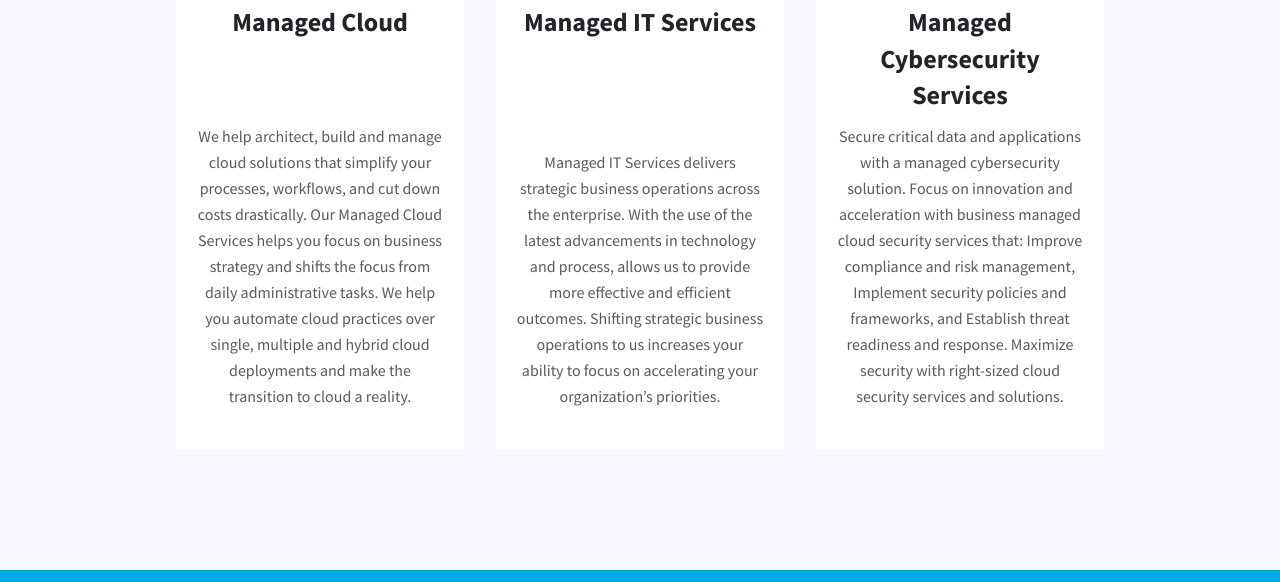
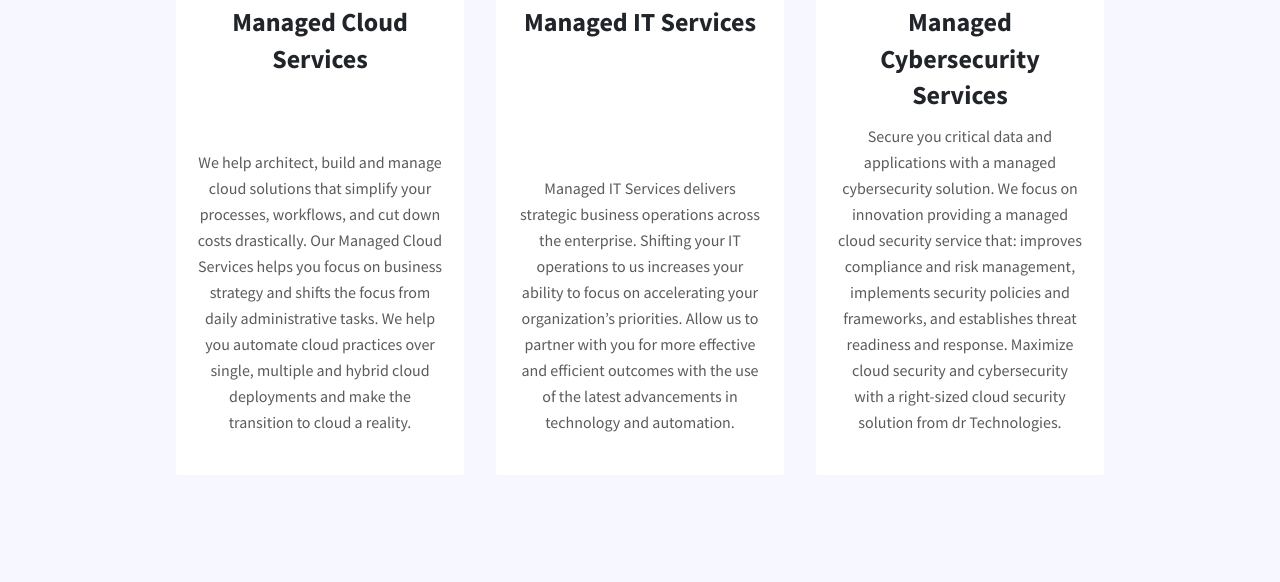
Before and after one commit to dr-tec/www, a plain HTML site: page index.html in a window 1280 px wide. Shown: the part 865-1447 px from the top of the page. Drawn offline with Linux system fonts and the light colour scheme.

Commit message:
commit message

```diff
--- a/index.html
+++ b/index.html
@@ -157,7 +157,7 @@
           <div class="feature-image"><img width="100" height="100" alt=" logo"
               src="/images/Managed%20Cloud.png" /></div>
 
-          <h2 class="feature-title">Managed Cloud</h2>
+          <h2 class="feature-title">Managed Cloud Services</h2>
           <div class="feature-content">
             <p>We help architect, build and manage cloud solutions that simplify your processes, workflows, and cut down costs drastically. Our Managed Cloud Services helps you focus on business strategy and shifts the focus from daily administrative tasks. We help you automate cloud practices over single, multiple and hybrid cloud deployments and make the transition to cloud a reality.</p>
           </div>
@@ -172,7 +172,7 @@
 
           <h2 class="feature-title">Managed IT Services</h2>
           <div class="feature-content">
-            <p>Managed IT Services delivers strategic business operations across the enterprise. With the use of the latest advancements in technology and process, allows us to provide more effective and efficient outcomes. Shifting strategic business operations to us increases your ability to focus on accelerating your organization’s priorities.</p>
+            <p>Managed IT Services delivers strategic business operations across the enterprise. Shifting your IT operations to us increases your ability to focus on accelerating your organization’s priorities. Allow us to partner with you for more effective and efficient outcomes with the use of the latest advancements in technology and automation.</p>
           </div>
         </div>
       </div>
@@ -185,7 +185,7 @@
 
           <h2 class="feature-title">Managed Cybersecurity Services</h2>
           <div class="feature-content">
-            <p>Secure critical data and applications with a managed cybersecurity solution. Focus on innovation and acceleration with business managed cloud security services that: Improve compliance and risk management, Implement security policies and frameworks, and Establish threat readiness and response. Maximize security with right-sized cloud security services and solutions.</p>
+            <p>Secure you critical data and applications with a managed cybersecurity solution. We focus on innovation providing a managed cloud security service that: improves compliance and risk management, implements security policies and frameworks, and establishes threat readiness and response. Maximize cloud security and cybersecurity with a right-sized cloud security solution from dr Technologies.</p>
           </div>
         </div>
       </div>
```
